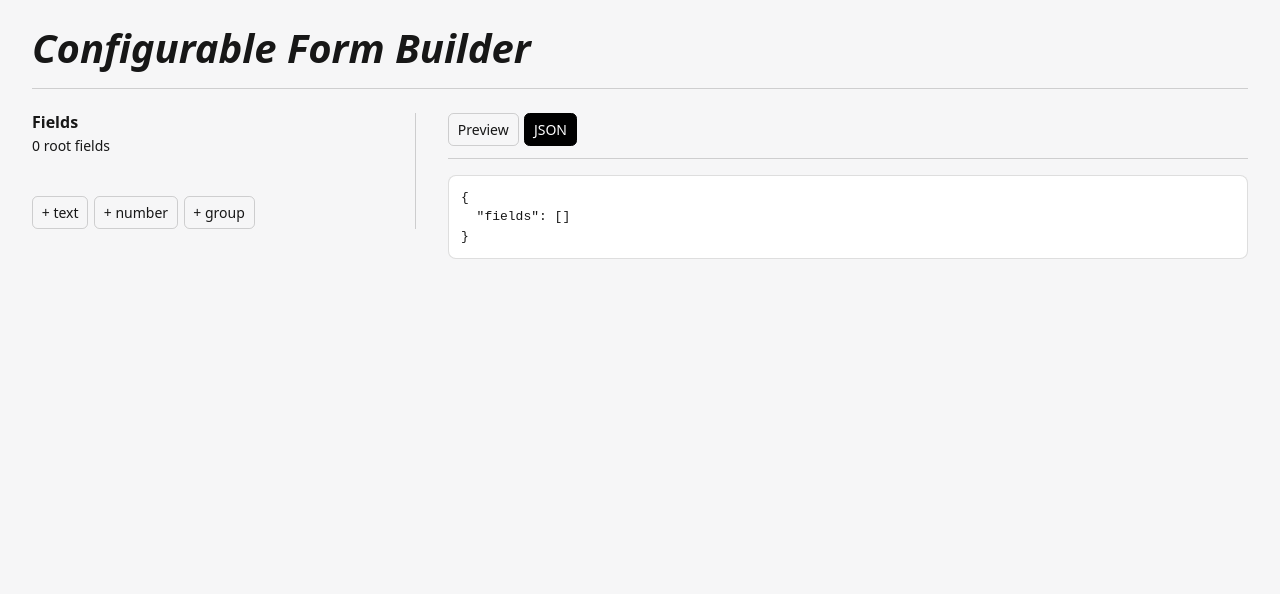
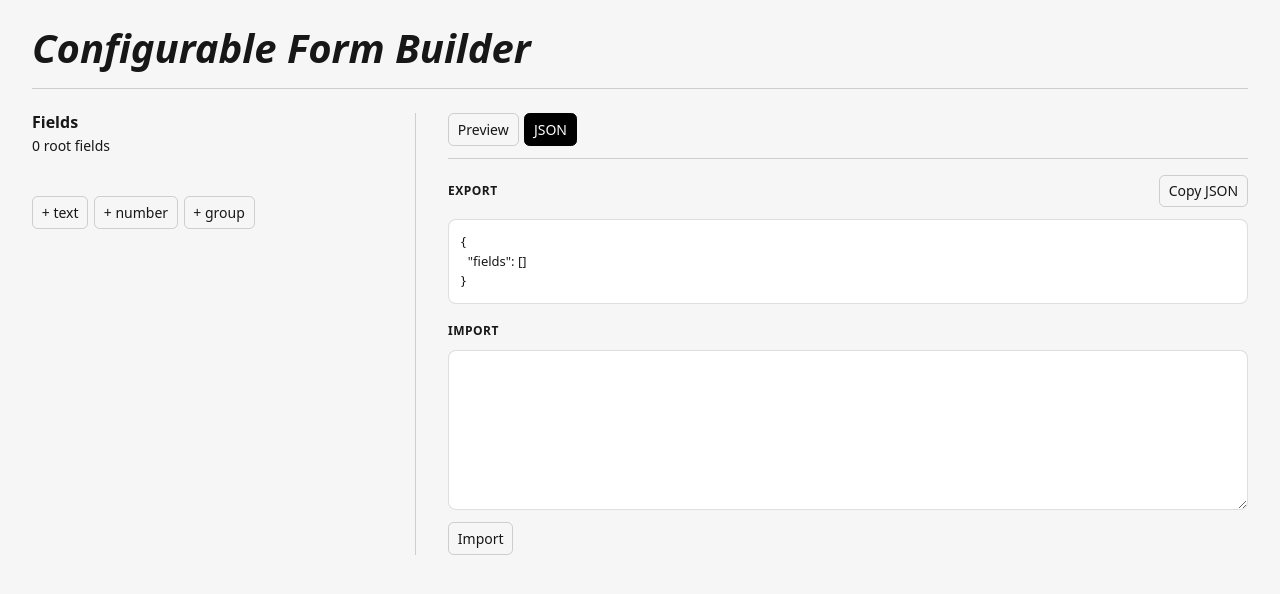
Before and after one commit to ameeriit/form-builder, a React (Vite) app: page / in a window 1280 px wide. Both pictures are taken after a click on the tab "JSON". Shown: the top 594 px of the page. Built offline with nearby package versions, Linux system fonts and the light colour scheme.

Commit message:
feat: enhance FormBuilderAside with import functionality and JSON parsing; integrate new Tabs component for improved UI navigation

```diff
--- a/src/components/form-builder/FormBuilder.css
+++ b/src/components/form-builder/FormBuilder.css
@@ -17,6 +17,7 @@
 @media (min-width: 64rem) {
   .form-builder__layout {
     grid-template-columns: minmax(24rem, max-content) minmax(16rem, 1fr);
+    align-items: stretch;
   }
 
   .form-builder__layout > .builder-panel {
--- a/src/components/form-builder/FormBuilder.tsx
+++ b/src/components/form-builder/FormBuilder.tsx
@@ -15,7 +15,7 @@ export function FormBuilder() {
           <FormBuilderHeader />
           <div className="form-builder__layout">
             <FieldBuilder {...fieldBuilder} />
-            <FormBuilderAside fields={fieldBuilder.fields} />
+            <FormBuilderAside fields={fieldBuilder.fields} onImport={fieldBuilder.replaceFields} />
           </div>
         </div>
       </Container>
--- a/src/components/form-builder/_component/aside/FormBuilderAside.css
+++ b/src/components/form-builder/_component/aside/FormBuilderAside.css
@@ -2,27 +2,3 @@
   min-width: 0;
   font-size: 0.875rem;
 }
-
-.builder-aside__tabs {
-  display: flex;
-  gap: 0.35rem;
-  margin-bottom: 1rem;
-  padding-bottom: 0.75rem;
-  border-bottom: 1px solid color-mix(in srgb, var(--color-text) 18%, transparent);
-}
-
-.builder-aside__tabs button {
-  padding: 0.3rem 0.55rem;
-  font: inherit;
-  color: inherit;
-  cursor: pointer;
-  background: transparent;
-  border: 1px solid color-mix(in srgb, var(--color-text) 18%, transparent);
-  border-radius: 0.35rem;
-}
-
-.builder-aside__tabs button[aria-selected="true"] {
-  color: #fff;
-  background: #000;
-  border-color: #000;
-}
--- a/src/components/form-builder/_component/aside/FormBuilderAside.tsx
+++ b/src/components/form-builder/_component/aside/FormBuilderAside.tsx
@@ -1,41 +1,28 @@
-import { useState } from 'react';
 import { FormJson } from '@/components/form-builder/_component/aside/_component/json/FormJson';
 import { FormPreview } from '@/components/form-builder/_component/aside/_component/preview/FormPreview';
 import '@/components/form-builder/_component/aside/FormBuilderAside.css';
 import type { Field } from '@/components/form-builder/_component/field-builder/types';
-
-type AsideTab = 'preview' | 'json';
+import { Tabs } from '@/components/ui/tabs/Tabs';
 
 type FormBuilderAsideProps = {
   fields: Field[];
+  onImport: (fields: Field[]) => void;
 };
 
-export function FormBuilderAside({ fields }: FormBuilderAsideProps) {
-  const [tab, setTab] = useState<AsideTab>('preview');
-
+export function FormBuilderAside({ fields, onImport }: FormBuilderAsideProps) {
   return (
     <section className="builder-aside">
-      <div className="builder-aside__tabs" role="tablist" aria-label="Form output">
-        <button
-          type="button"
-          role="tab"
-          aria-selected={tab === 'preview'}
-          onClick={() => setTab('preview')}
-        >
-          Preview
-        </button>
-        <button
-          type="button"
-          role="tab"
-          aria-selected={tab === 'json'}
-          onClick={() => setTab('json')}
-        >
-          JSON
-        </button>
-      </div>
-      <div role="tabpanel">
-        {tab === 'preview' ? <FormPreview fields={fields} /> : <FormJson fields={fields} />}
-      </div>
+      <Tabs
+        label="Form output"
+        tabs={[
+          { id: 'preview', label: 'Preview', content: <FormPreview fields={fields} /> },
+          {
+            id: 'json',
+            label: 'JSON',
+            content: <FormJson fields={fields} onImport={onImport} />,
+          },
+        ]}
+      />
     </section>
   );
 }
--- a/src/components/form-builder/_component/aside/_component/json/FormJson.css
+++ b/src/components/form-builder/_component/aside/_component/json/FormJson.css
@@ -1,10 +1,67 @@
 .form-json {
+  display: grid;
+  gap: 1.25rem;
+}
+
+.form-json__section {
+  display: grid;
+  gap: 0.75rem;
+}
+
+.form-json__heading {
+  display: flex;
+  gap: 0.75rem;
+  align-items: center;
+  justify-content: space-between;
+}
+
+.form-json h2 {
+  margin: 0;
+  font-size: 0.75rem;
+  font-weight: 600;
+  letter-spacing: 0.04em;
+  text-transform: uppercase;
+}
+
+.form-json pre,
+.form-json textarea {
   margin: 0;
   padding: 0.75rem;
-  overflow: auto;
+  font: inherit;
   font-size: 0.8125rem;
   line-height: 1.5;
+  color: inherit;
   background: #fff;
   border: 1px solid color-mix(in srgb, var(--color-text) 14%, transparent);
   border-radius: 0.5rem;
 }
+
+.form-json pre {
+  max-height: 16rem;
+  overflow: auto;
+}
+
+.form-json textarea {
+  min-height: 10rem;
+  resize: vertical;
+}
+
+.form-json button {
+  justify-self: start;
+  padding: 0.3rem 0.55rem;
+  font: inherit;
+  color: inherit;
+  cursor: pointer;
+  background: transparent;
+  border: 1px solid color-mix(in srgb, var(--color-text) 18%, transparent);
+  border-radius: 0.35rem;
+}
+
+.form-json__heading button {
+  justify-self: auto;
+}
+
+.form-json__error {
+  margin: 0;
+  font-style: italic;
+}
--- a/src/components/form-builder/_component/aside/_component/json/FormJson.tsx
+++ b/src/components/form-builder/_component/aside/_component/json/FormJson.tsx
@@ -1,10 +1,64 @@
+import { useState } from 'react';
+import { parseFields } from '@/components/form-builder/_component/aside/_component/json/json-fields';
+import '@/components/form-builder/_component/aside/_component/json/FormJson.css';
 import type { Field } from '@/components/form-builder/_component/field-builder/types';
-import '@/components/form-builder/_component/aside/_component/json/FormJson.css';
 
 type FormJsonProps = {
   fields: Field[];
+  onImport: (fields: Field[]) => void;
 };
 
-export function FormJson({ fields }: FormJsonProps) {
-  return <pre className="form-json">{JSON.stringify({ fields }, null, 2)}</pre>;
+export function FormJson({ fields, onImport }: FormJsonProps) {
+  const [importText, setImportText] = useState('');
+  const [error, setError] = useState('');
+  const [copied, setCopied] = useState(false);
+  const exported = JSON.stringify({ fields }, null, 2);
+
+  async function handleCopy() {
+    try {
+      await navigator.clipboard.writeText(exported);
+      setCopied(true);
+    } catch {
+      setCopied(false);
+    }
+  }
+
+  function handleImport() {
+    const result = parseFields(importText);
+
+    if ('error' in result) {
+      setError(result.error);
+      return;
+    }
+
+    onImport(result.fields);
+    setImportText('');
+    setError('');
+  }
+
+  return (
+    <div className="form-json">
+      <section className="form-json__section" aria-labelledby="json-export-heading">
+        <div className="form-json__heading">
+          <h2 id="json-export-heading">Export</h2>
+          <button type="button" onClick={handleCopy}>
+            {copied ? 'Copied' : 'Copy JSON'}
+          </button>
+        </div>
+        <pre>{exported}</pre>
+      </section>
+      <section className="form-json__section" aria-labelledby="json-import-heading">
+        <h2 id="json-import-heading">Import</h2>
+        <textarea
+          value={importText}
+          aria-label="JSON to import"
+          onChange={(event) => setImportText(event.target.value)}
+        />
+        {error ? <p className="form-json__error">{error}</p> : null}
+        <button type="button" onClick={handleImport}>
+          Import
+        </button>
+      </section>
+    </div>
+  );
 }
--- /dev/null
+++ b/src/components/form-builder/_component/aside/_component/json/json-fields.ts
@@ -0,0 +1,106 @@
+import type { Field, NumberField } from '@/components/form-builder/_component/field-builder/types';
+
+function isRecord(value: unknown): value is Record<string, unknown> {
+  return typeof value === 'object' && value !== null && !Array.isArray(value);
+}
+
+function parseField(value: unknown, ids: Set<string>): Field | null {
+  if (!isRecord(value)) {
+    return null;
+  }
+
+  const { id, type, label, required } = value;
+
+  if (typeof id !== 'string' || id === '' || ids.has(id)) {
+    return null;
+  }
+
+  if (typeof label !== 'string' || typeof required !== 'boolean') {
+    return null;
+  }
+
+  if (type !== 'text' && type !== 'number' && type !== 'group') {
+    return null;
+  }
+
+  ids.add(id);
+
+  if (type === 'text') {
+    return { id, type, label, required };
+  }
+
+  if (type === 'number') {
+    const field: NumberField = { id, type, label, required };
+
+    if (value.min !== undefined) {
+      if (typeof value.min !== 'number') {
+        return null;
+      }
+
+      field.min = value.min;
+    }
+
+    if (value.max !== undefined) {
+      if (typeof value.max !== 'number') {
+        return null;
+      }
+
+      field.max = value.max;
+    }
+
+    return field;
+  }
+
+  if (!Array.isArray(value.fields)) {
+    return null;
+  }
+
+  const fields: Field[] = [];
+
+  for (const child of value.fields) {
+    const parsed = parseField(child, ids);
+
+    if (!parsed) {
+      return null;
+    }
+
+    fields.push(parsed);
+  }
+
+  return { id, type, label, required, fields };
+}
+
+export function parseFields(text: string): { fields: Field[] } | { error: string } {
+  let data: unknown;
+
+  try {
+    data = JSON.parse(text);
+  } catch {
+    return { error: 'Enter valid JSON.' };
+  }
+
+  const list = Array.isArray(data)
+    ? data
+    : isRecord(data) && Array.isArray(data.fields)
+      ? data.fields
+      : null;
+
+  if (!list) {
+    return { error: 'JSON must be a list of fields.' };
+  }
+
+  const fields: Field[] = [];
+  const ids = new Set<string>();
+
+  for (const item of list) {
+    const field = parseField(item, ids);
+
+    if (!field) {
+      return { error: 'JSON must be a list of fields.' };
+    }
+
+    fields.push(field);
+  }
+
+  return { fields };
+}
--- a/src/components/form-builder/_component/field-builder/useFieldBuilder.ts
+++ b/src/components/form-builder/_component/field-builder/useFieldBuilder.ts
@@ -31,11 +31,16 @@ export function useFieldBuilder(initialFields: Field[]) {
     setFields((current) => moveField(current, id, direction));
   }
 
+  function replaceFields(nextFields: Field[]) {
+    setFields(nextFields);
+  }
+
   return {
     fields,
     addField,
     editField,
     deleteField,
     reorderField,
+    replaceFields,
   };
 }
--- /dev/null
+++ b/src/components/ui/tabs/Tabs.css
@@ -0,0 +1,23 @@
+.tabs__list {
+  display: flex;
+  gap: 0.35rem;
+  margin-bottom: 1rem;
+  padding-bottom: 0.75rem;
+  border-bottom: 1px solid color-mix(in srgb, var(--color-text) 18%, transparent);
+}
+
+.tabs__list button {
+  padding: 0.3rem 0.55rem;
+  font: inherit;
+  color: inherit;
+  cursor: pointer;
+  background: transparent;
+  border: 1px solid color-mix(in srgb, var(--color-text) 18%, transparent);
+  border-radius: 0.35rem;
+}
+
+.tabs__list button[aria-selected="true"] {
+  color: #fff;
+  background: #000;
+  border-color: #000;
+}
--- /dev/null
+++ b/src/components/ui/tabs/Tabs.tsx
@@ -0,0 +1,37 @@
+import { type ReactNode, useState } from 'react';
+import '@/components/ui/tabs/Tabs.css';
+
+type TabItem = {
+  id: string;
+  label: string;
+  content: ReactNode;
+};
+
+type TabsProps = {
+  label: string;
+  tabs: TabItem[];
+};
+
+export function Tabs({ label, tabs }: TabsProps) {
+  const [selectedId, setSelectedId] = useState(tabs[0]?.id);
+  const selected = tabs.find((tab) => tab.id === selectedId) ?? tabs[0];
+
+  return (
+    <div className="tabs">
+      <div className="tabs__list" role="tablist" aria-label={label}>
+        {tabs.map((tab) => (
+          <button
+            key={tab.id}
+            type="button"
+            role="tab"
+            aria-selected={tab.id === selected?.id}
+            onClick={() => setSelectedId(tab.id)}
+          >
+            {tab.label}
+          </button>
+        ))}
+      </div>
+      <div role="tabpanel">{selected?.content}</div>
+    </div>
+  );
+}
```
